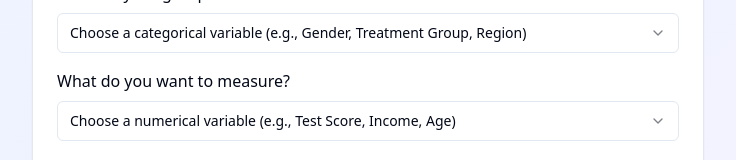
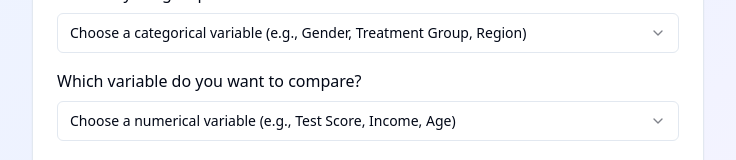
Before and after one commit to awomer28/test-tally-tinker, a React (Vite) app: page / in a window 1280 px wide. Shown: the part 360-520 px from the top of the page, without its empty margins (272-1008 px from the left). Built offline with nearby package versions, Linux system fonts and the light colour scheme.

Commit message:
Change wording in dashboard
Changed "What do you want to measure?" to "Which variable do you want to compare?" in the TTestDashboard component.

```diff
--- a/src/components/TTestDashboard.tsx
+++ b/src/components/TTestDashboard.tsx
@@ -373,7 +373,7 @@ const TTestDashboard = () => {
                             </Select>
                           </div>
                            <div>
-                             <Label className="text-base font-medium">What do you want to measure?</Label>
+                             <Label className="text-base font-medium">Which variable do you want to compare?</Label>
                              <Select value={outcomeVariable} onValueChange={setOutcomeVariable}>
                               <SelectTrigger className="mt-2">
                                 <SelectValue placeholder="Choose a numerical variable (e.g., Test Score, Income, Age)" />
```
